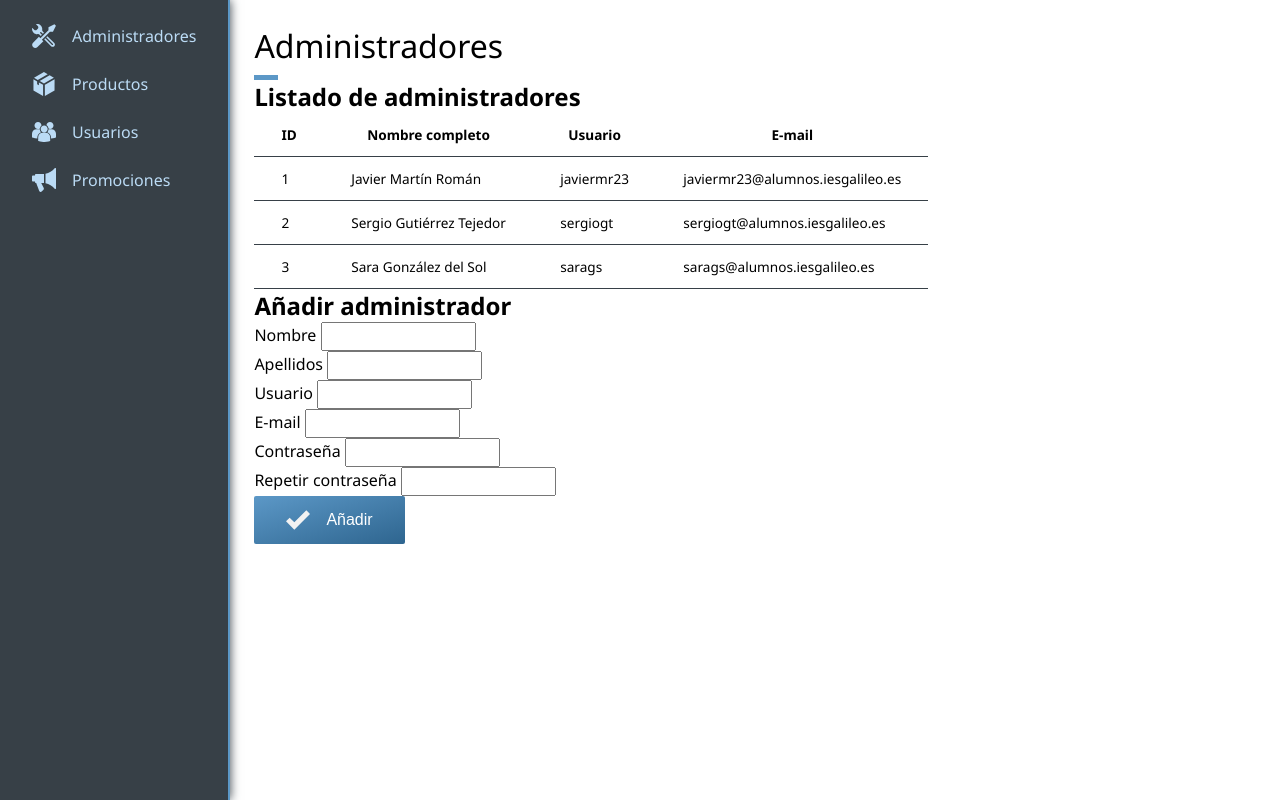
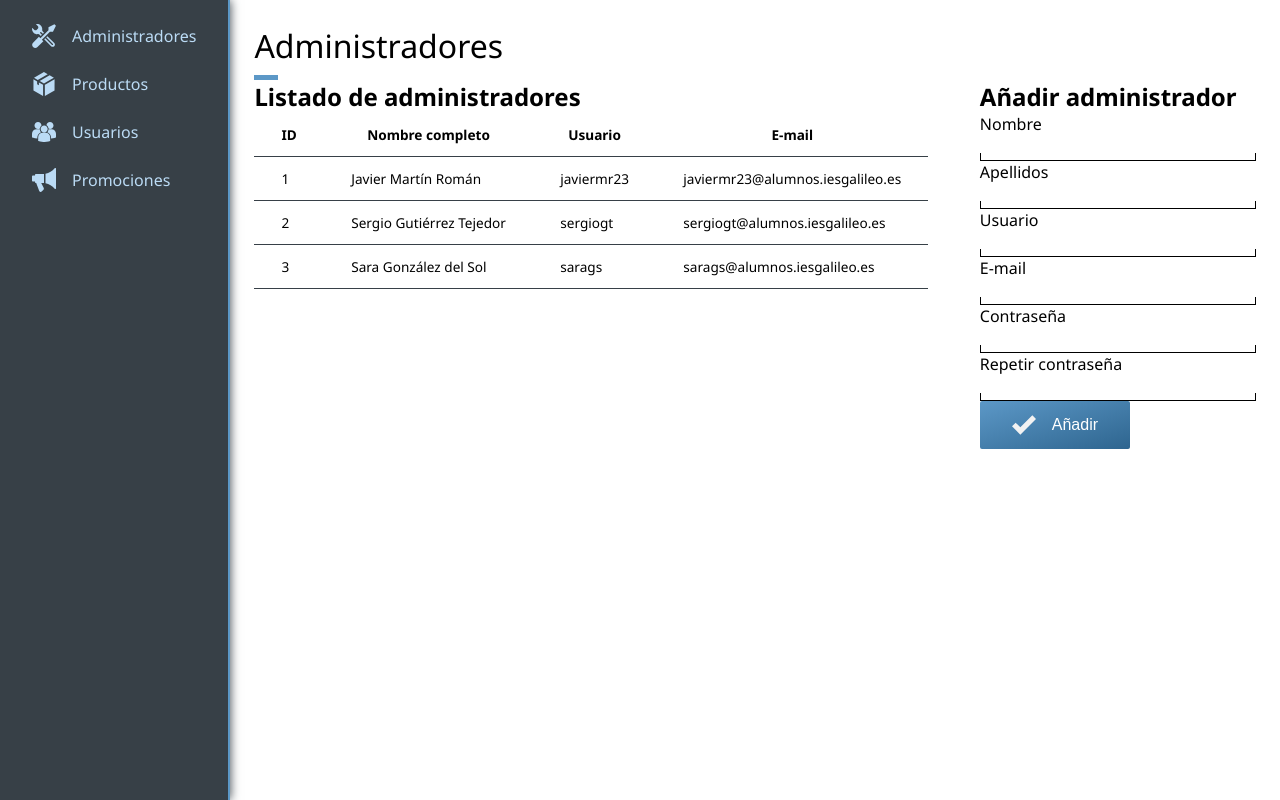
Before and after one commit to javiermr23/tienda, a PHP site: page /administracion/index.html in a window 1280 px wide. Run offline with PHP 8.4, Linux system fonts and the light colour scheme; some libraries are stand-ins or nearby versions.

Commit message:
Cambios en el formulario para añadir administradores

```diff
--- a/administracion/style.css
+++ b/administracion/style.css
@@ -117,13 +117,36 @@
 #administradores .añadir {
 
 }
+#administradores .añadir div {
+    position: relative;
+}
+#administradores .añadir label {
+    display: block;
+}
 #administradores .añadir input {
+    border: none;
+    border-bottom: 1px solid black;
+    display: block;
     font-family: 'Noto Sans', sans-serif;
     font-size: .75rem;
     padding: .25rem .5rem;
+    width: 100%;
 }
-
-
+#administradores .añadir div::before, #administradores .añadir div::after {
+    background-color: black;
+    content: "";
+    display: block;
+    position: absolute;
+    bottom: 0;
+    height: .5rem;
+    width: 1px;
+}
+#administradores .añadir div::before {
+    left: 0;
+}
+#administradores .añadir div::after {
+    right: 0;
+}
 
 
 
```
